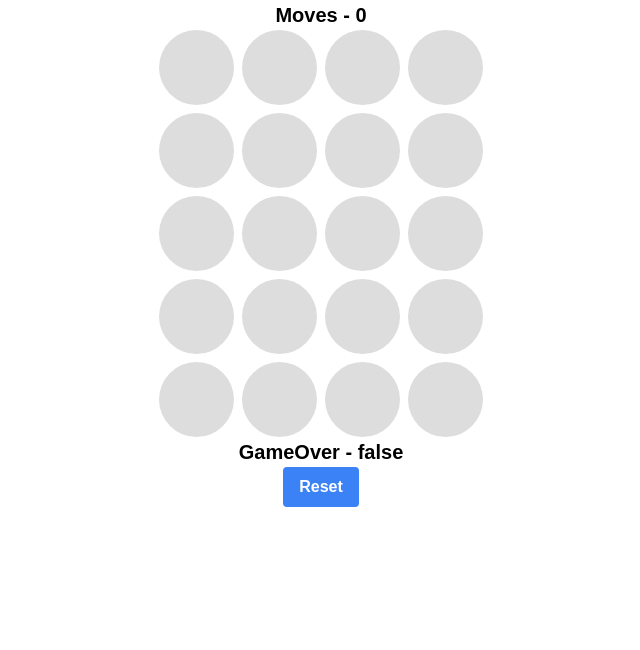
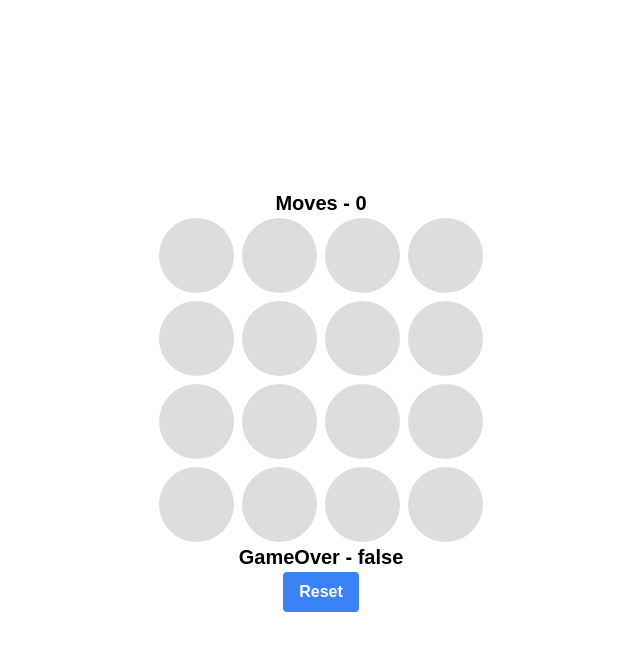
Before and after one commit to gonoma/next-el, a Next.js app: page /memory in a window 1280 px wide. Shown: the top 650 px of the page, without its empty margins (319-959 px from the left). Built offline with nearby package versions, Linux system fonts and the light colour scheme.

Commit message:
memory game

```diff
--- a/pages/memory/index.tsx
+++ b/pages/memory/index.tsx
@@ -1,6 +1,6 @@
 import { useState, useEffect } from "react";
 
-const board = ["🤖", "👽", "👻", "🤡", "🐧", "🦚", "😄", "🚀", "🍺", "🐘"];
+const board = ["🤖", "👽", "👻", "🤡", "🐧", "🦚", "😄", "🚀"];
 export default function Home() {
   const [boardData, setBoardData] = useState([]);
   const [flippedCards, setFlippedCards] = useState([]);
@@ -53,6 +53,7 @@ export default function Home() {
   };
 
   return (
+    <div className="memory-page">
       <div className="container">
         <div className="memory-moves">
           <p>{`Moves - ${moves}`}</p>
@@ -96,5 +97,6 @@ export default function Home() {
           </button>
         </div>
       </div>
+    </div>
   );
 }
--- a/styles/globals.css
+++ b/styles/globals.css
@@ -146,12 +146,14 @@
   * For the memory game
   */
 
+.memory-page {
+  min-height: 100vh;
+  min-width: 100vw;
+  display: flex;
+}
+
 .container {
-  position: relative;
   margin: auto;
-  width: 50%;
-  height: 50%;
-  align-items: center;
 }
 
 .board {
```
Lines whose indentation alone changed are shown as unchanged.
